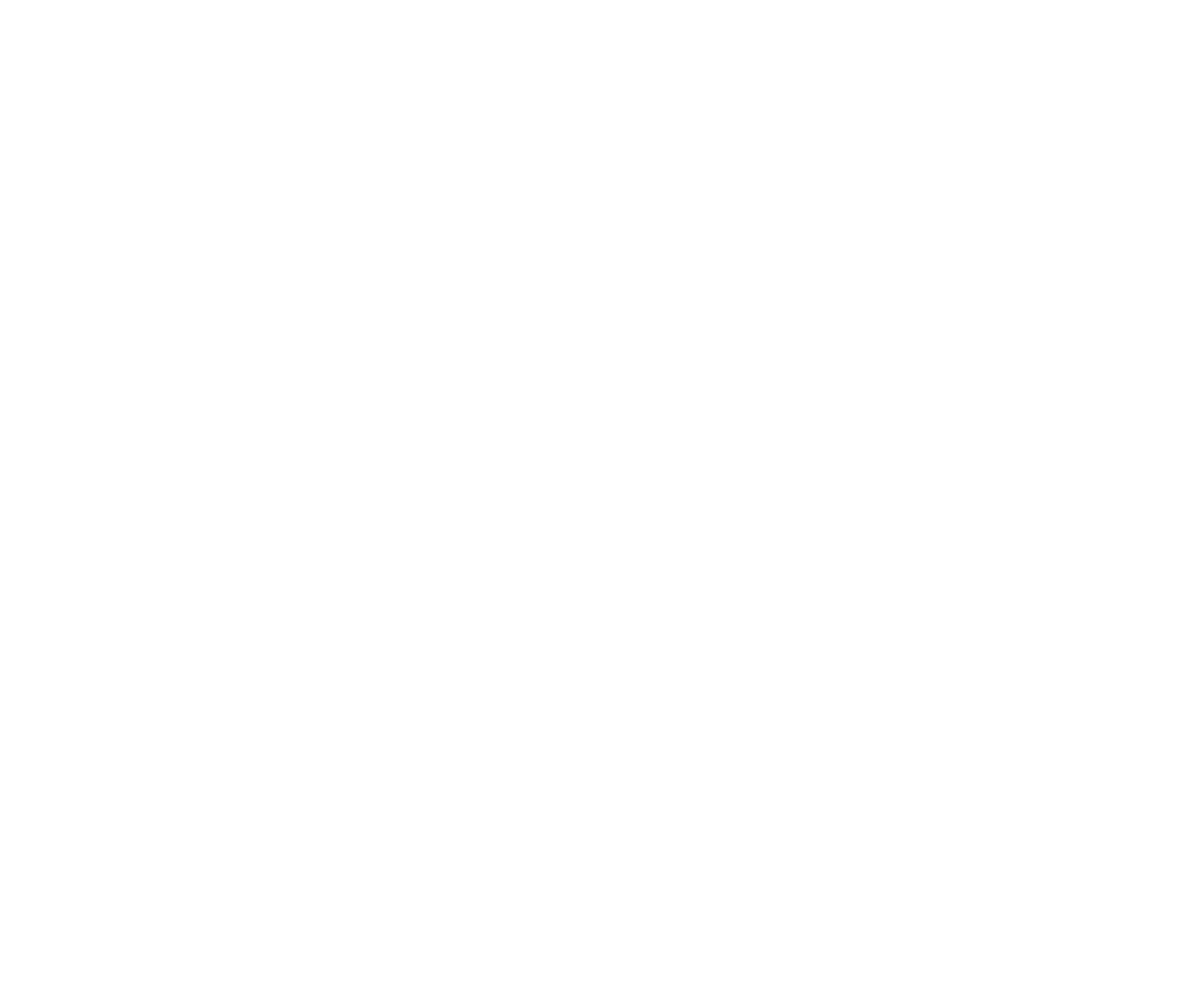
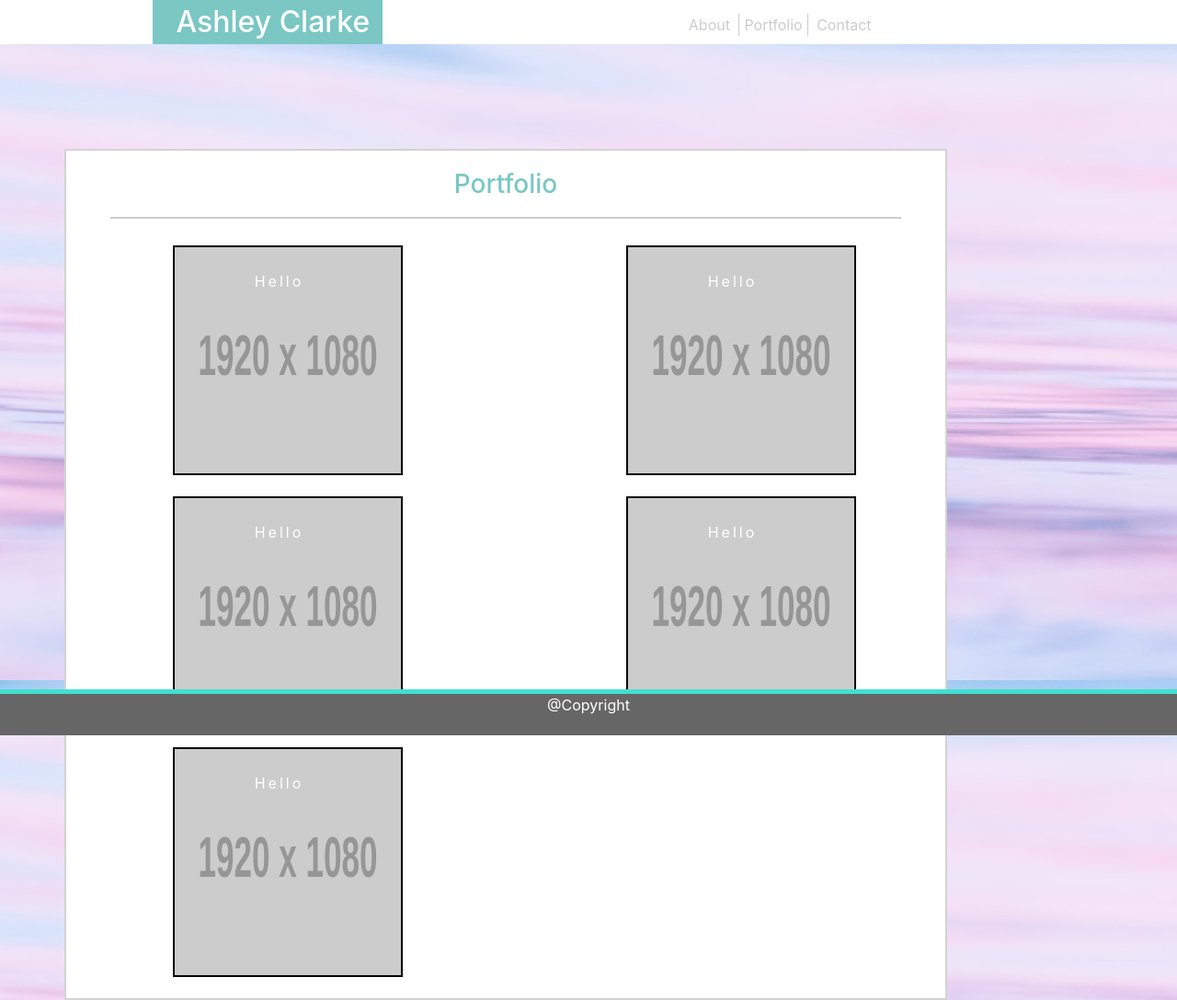
Before and after one commit to crashley1992/Bootstrap-Portfolio, a plain HTML site: page portfolio.html in a window 1280 px wide. Shown: the whole page at 92% size. Before the commit the page ends 800 px from the top, so only its background shows below. Drawn offline with nearby package versions, Linux system fonts and the light colour scheme; placeholder pictures from the web are drawn by us.

Commit message:
everything is responsive and other pages added

```diff
--- a/portfolio.html
+++ b/portfolio.html
@@ -0,0 +1,83 @@
+<link rel="stylesheet" type="text/css" href="stylesheets/style.css">
+<!--Bootstrap CSS CDN-->
+<link rel="stylesheet" href="https://maxcdn.bootstrapcdn.com/bootstrap/4.0.0/css/bootstrap.min.css" integrity="sha384-Gn5384xqQ1aoWXA+058RXPxPg6fy4IWvTNh0E263XmFcJlSAwiGgFAW/dAiS6JXm" crossorigin="anonymous">
+<!--Boostrap Javascript CDN-->
+<script src="https://code.jquery.com/jquery-3.2.1.slim.min.js" integrity="sha384-KJ3o2DKtIkvYIK3UENzmM7KCkRr/rE9/Qpg6aAZGJwFDMVNA/GpGFF93hXpG5KkN" crossorigin="anonymous"></script>
+<script src="https://cdnjs.cloudflare.com/ajax/libs/popper.js/1.12.9/umd/popper.min.js" integrity="sha384-ApNbgh9B+Y1QKtv3Rn7W3mgPxhU9K/ScQsAP7hUibX39j7fakFPskvXusvfa0b4Q" crossorigin="anonymous"></script>
+<script src="https://maxcdn.bootstrapcdn.com/bootstrap/4.0.0/js/bootstrap.min.js" integrity="sha384-JZR6Spejh4U02d8jOt6vLEHfe/JQGiRRSQQxSfFWpi1MquVdAyjUar5+76PVCmYl" crossorigin="anonymous"></script>
+
+<!--Navbar Header-->
+<div class="container-fluid">
+    <div class="row">
+        <h2 class="studentName">Ashley Clarke</h2>
+        <div class="navbar-items">
+        <a href="index.html">About</a>
+        <a href="portfolio.html" class="centerNavItem">Portfolio</a>
+        <a href="contact.html">Contact</a>
+    </div><!--navbar items div-->
+</div><!--row div-->
+</div>   <!--container-fluid div-->
+
+<!--Content Section-->
+<div class="container">
+<div class="row">
+<div class="contentSection">
+<h3 class="aboutMe">Portfolio</h3>
+<!---Photo Gallery-->
+<div class="row">
+<div class="col-lg-6 col-md-6">
+<div class="box">
+        <img class="img-responsive"src="http://placehold.it/1920x1080" alt="header image" />
+        <div class="img-title">
+          <p class="display-6">Hello</p>
+        </div>
+      </div>
+    </div>
+
+    <div class="col-lg-6 col-md-6">
+      <div class="box">
+            <img class="img-responsive"src="http://placehold.it/1920x1080" alt="header image" />
+            <div class="img-title">
+              <p class="display-6">Hello</p>
+            </div>
+          </div>
+    </div>
+
+          <div class=" col-lg-6 col-md-6">
+          <div class="box">
+                <img class="img-responsive"src="http://placehold.it/1920x1080" alt="header image" />
+                <div class="img-title">
+                  <p class="display-6">Hello</p>
+                </div>
+              </div>
+          </div>
+
+              <div class=" col-lg-6 col-md-6">
+              <div class="box">
+                    <img class="img-responsive"src="http://placehold.it/1920x1080" alt="header image" />
+                    <div class="img-title">
+                      <p class="display-6">Hello</p>
+                    </div>
+                  </div>
+                  </div>
+
+                  <div class="col-lg-6 col-md-6">
+                  <div class="box">
+                        <img class="img-responsive"src="http://placehold.it/1920x1080" alt="header image" />
+                        <div class="img-title">
+                          <p class="display-6">Hello</p>
+                        </div>
+                      </div>
+</div>
+</div>
+
+
+
+</div>
+</div>
+</div>
+
+<!--Footer-->
+<footer>
+<p class="footerText">@Copyright</p>
+</footer>
--- a/stylesheets/style.css
+++ b/stylesheets/style.css
@@ -1,4 +1,14 @@
-/*Universal Styling*/
+/**/
+
+body {
+    background-image: url(../img/background.jpg);
+}
+
+.container-fluid {
+    background-color: white;
+}
+
+/*Universal Styling for heading and Navbar*/
 a {
     color: #cccccc !important;
     display: inline-block;
@@ -25,18 +35,20 @@ a {
 .navbar-items {
     margin-left: auto;
     margin-right: auto;
+    margin-bottom: 3%;
 }
 
-} /*End of media query for max 767.98 (small screen or less*/
+} /*End of media query for max 767.98 (small screen or less) heading and Navbar*/
 
-/*Media Query for screen size min 768 (md and large screens*/
+/*Media Query for screen size min 768 (md and large screens heading and Navbar*/
 @media (min-width: 768px) {
     .studentName {
         width: 250px;
         background-color: #7ac7c3;
         display: inline-block;
         padding: 5px 5px 5px 25px;
-        margin-left: 10%;
+        margin-left: 13%;
+        margin-bottom: 0;
     }
 
 .centerNavItem {
@@ -51,3 +63,160 @@ a {
 }
 
 }
+/*End of media query for large/medium screens heading and Navbar*/
+
+/*content section for ABOUT Page*/
+/*Universal*/
+.contentSection {
+    border: solid lightgrey 2px;
+    background-color: white;
+    margin-top: auto;
+    margin-bottom: auto;
+}
+
+.aboutMe {
+    text-align: center;
+    border-bottom: solid #cccccc 2px;
+    color: #7ac7c3;
+    width: 90%;
+    margin-left: auto;
+    margin-right: auto;
+}
+
+.bioImg {
+    width: 200px;
+    height: 200px;
+    float: left;
+    margin-right: 3%;
+    margin-left: 1%;
+    margin-bottom: 3%;
+}
+
+.contentText {
+    line-height: 200%;
+    color: #777777;
+}
+
+.bottomText {
+    line-height: 200%;
+    color: #777777;
+}
+
+/*Media queries for small screen*/
+@media (max-width: 767.98px) {
+
+    .contentSection {
+        margin-top: 15%;
+        width: 90%;
+        margin-left: auto;
+        margin-right: auto;
+    }
+
+    .aboutMe {
+        padding-bottom: 2%;
+        margin-bottom: 3%;
+    }
+
+    .bioImg {
+        width: 90%;
+        height: 200px;
+        margin-left: 5%;
+        margin-right: 5%;
+    }
+
+    .contentText {
+        margin-left: 5%;
+        margin-right: 5%;
+    }
+
+    .bottomText {
+        margin-left: 5%;
+        margin-right: 5%;
+    }
+}
+
+
+/*Media queries for md and lg screen sizes in content section*/
+@media (min-width: 768px) {
+.contentSection {
+    width: 960px;
+    margin-top: 10%;
+}
+
+.aboutMe {
+    padding-bottom: 2%;
+    padding-top: 2%;
+    margin-bottom: 3%;
+}
+
+}
+
+/*Ending of media queries for md and lg screen sizes in content section*/
+ /*Footer size and style*/
+ footer {
+ background-color: #666666;
+ border-top: turquoise solid 5px;
+ color: white;
+ height: 50px;
+ /*Footer positioning*/
+ margin-top: 10%;
+ text-align: center;
+ /*Makes footer sticky*/
+ position:fixed;
+ width: 100%;
+ left: 0;
+ bottom: 0;
+ }
+
+ /*Contact Page*/
+
+ form {
+     padding-left: 5%;
+     padding-right: 5%;
+ }
+
+ /*Portfolio Images*/
+ .box{
+    position:relative;
+  }
+
+img {
+    width: 250px;
+    height: 250px;
+}
+
+  .img-title{
+    position: absolute;
+    color: #fff;
+    text-align: center;
+    left: 0;
+    right: 0;
+    top: 10%;
+    letter-spacing: 3px;
+  }
+
+
+/*Media queries for small screen*/
+@media (max-width: 767.98px) {
+ img {
+    width: 250px;
+    height: 250px;
+    margin-left: 25%;
+    margin-bottom: 5%;
+    border: solid black 2px !important;
+    }
+
+
+}
+/*Media queries for md and lg screen sizes in content section*/
+@media (min-width: 768px) {
+    img {
+        width: 250px;
+        height: 250px;
+        margin-left: 25%;
+        margin-bottom: 5%;
+        border: solid black 2px !important;
+        }
+
+
+}
```
Also changed, not shown: contact.html (+46 -0 lines), index.html (+22 -4 lines), img/background.jpg (added).
